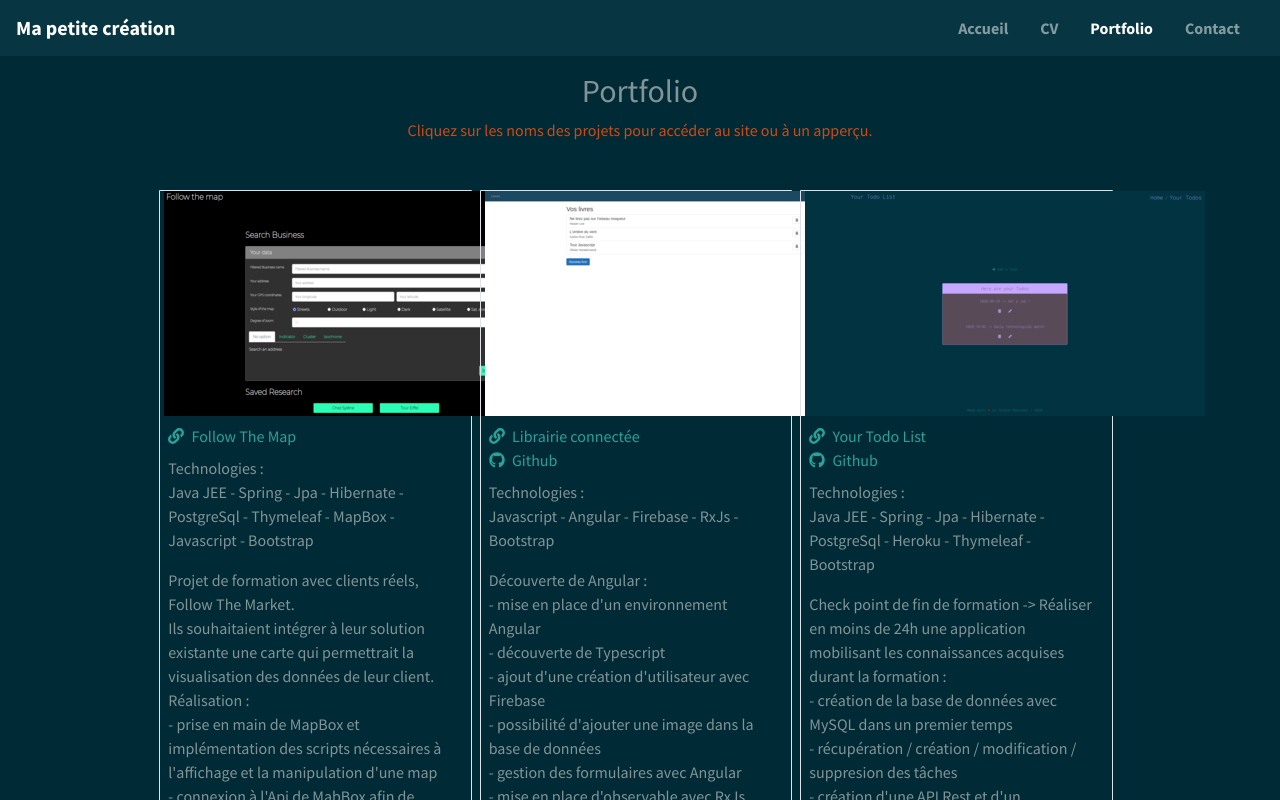
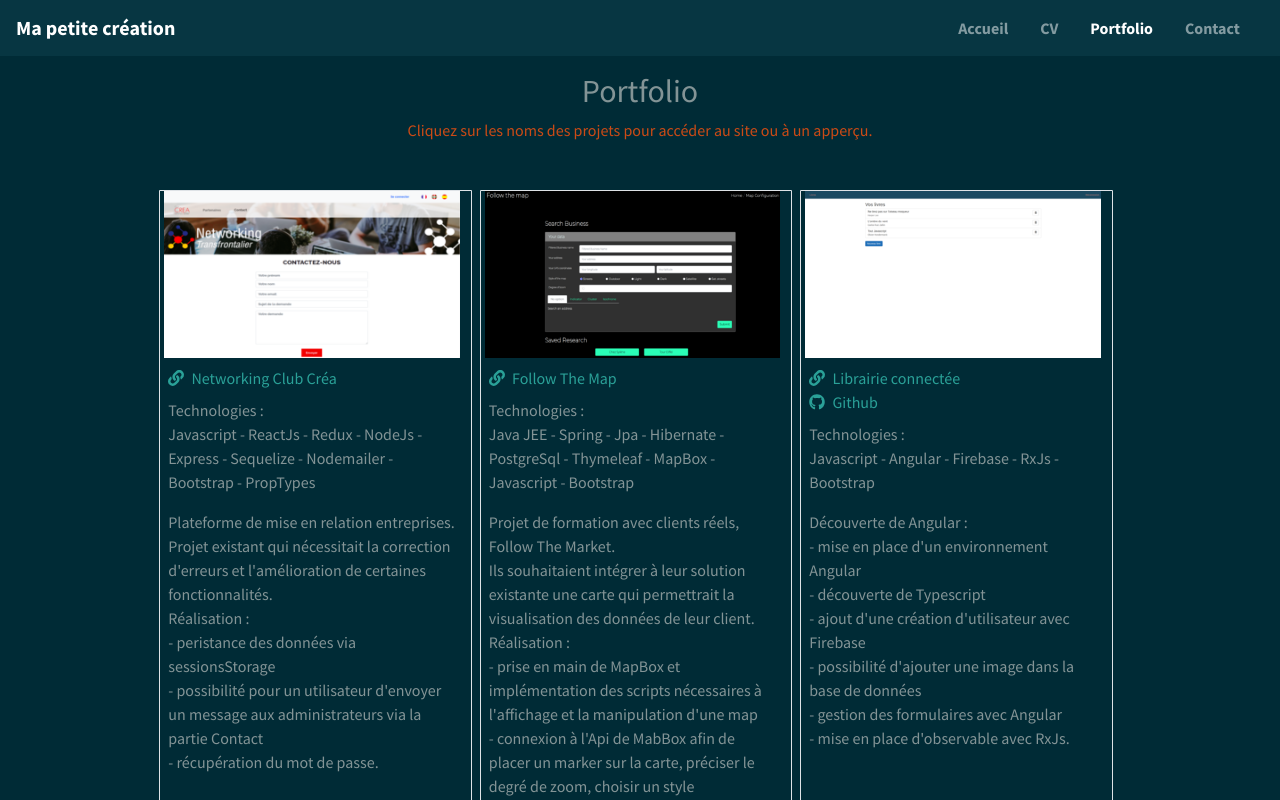
Before and after one commit to Zesysy/my-web-site, a Next.js app: page /portfolio in a window 1280 px wide. Shown: the top 800 px of the page. Built offline with nearby package versions, Linux system fonts and the light colour scheme.

Commit message:
Add new project

```diff
--- a/components/portfolio/ProjectStructure.jsx
+++ b/components/portfolio/ProjectStructure.jsx
@@ -15,12 +15,7 @@ const ProjectStructure = ({
     <>
       <div className="col-lg-3 col-sm-6 pl-0 mb-3 mt-3 mr-2 border rounded-bottom borderCustom">
         <div className="text-center">
-          <img
-            className="mb-2 ml-1"
-            src={overview}
-            alt="App overview"
-            sizes="100"
-          />
+          <img className="mb-2 ml-1" src={overview} alt="App overview" />
         </div>
         <div className="ml-2">
           <a href={linkWebSite} target="_blank">
@@ -43,7 +38,12 @@ const ProjectStructure = ({
       </div>
       <style jsx>
         {`
-          @media (max-width: 699px) {
+          img {
+            width: 100%;
+            height: auto;
+          }
+
+          @media (max-width: 899px) {
             border: none !important;
 
             img {
--- a/data/portfolio.data.js
+++ b/data/portfolio.data.js
@@ -1,4 +1,26 @@
 export const items = [
+  {
+    overview: "/static/networking-crea.png",
+    title: "Networking Club Créa",
+    subtitle:
+      "Javascript - ReactJs - Redux - NodeJs - Express - Sequelize - Nodemailer - Bootstrap - PropTypes",
+    linkWebSite: "https://networking.crea-aquitaine.org/",
+    description: (
+      <p>
+        Plateforme de mise en relation entreprises.
+        <br />
+        Projet existant qui nécessitait la correction d'erreurs et l'amélioration de certaines fonctionnalités.
+        <br />
+        Réalisation :
+        <br />
+        - peristance des données via sessionsStorage
+        <br />
+        - possibilité pour un utilisateur d'envoyer un message aux administrateurs via la partie Contact
+        <br />
+        - récupération du mot de passe.
+      </p>
+    ),
+  },
   {
     overview: "/static/followTheMap-overview.png",
     title: "Follow The Map",
```
Also changed, not shown: public/static/networking-crea.png (added).
